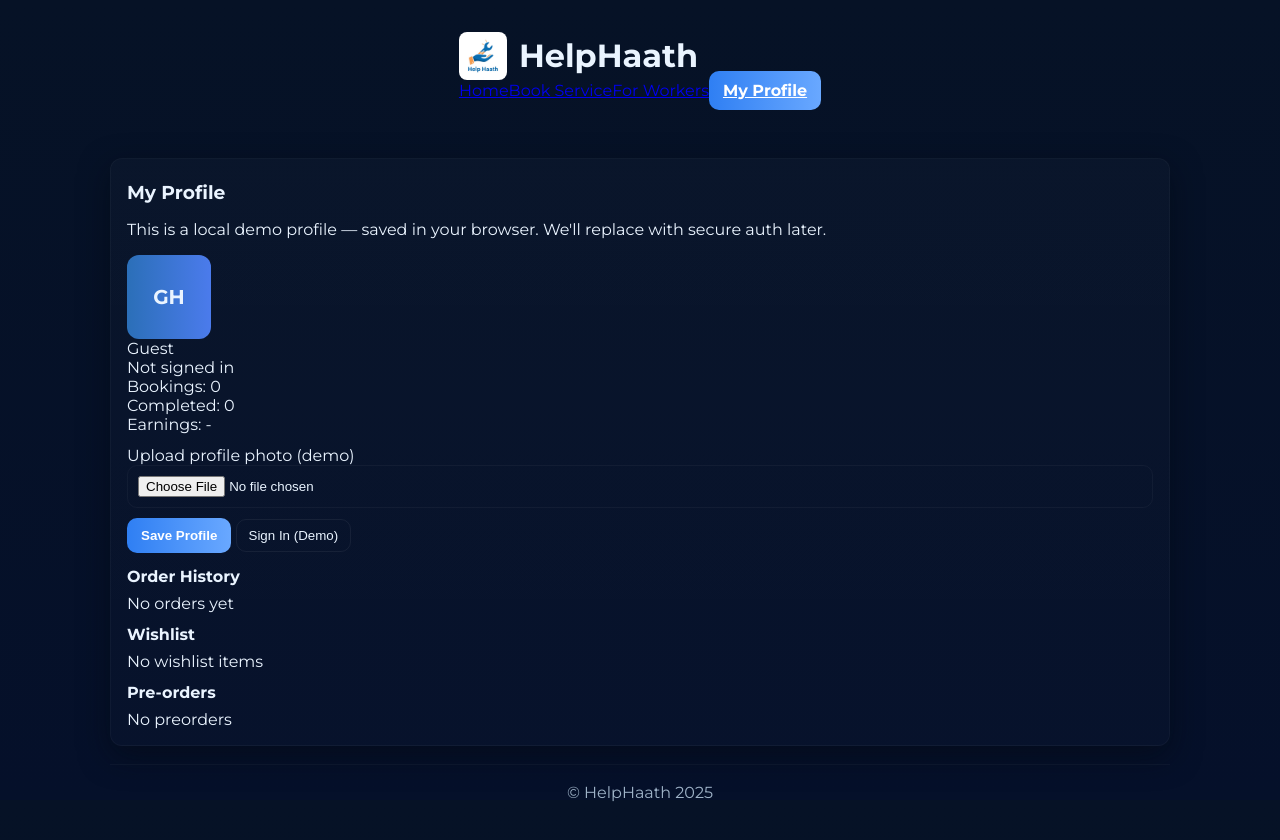
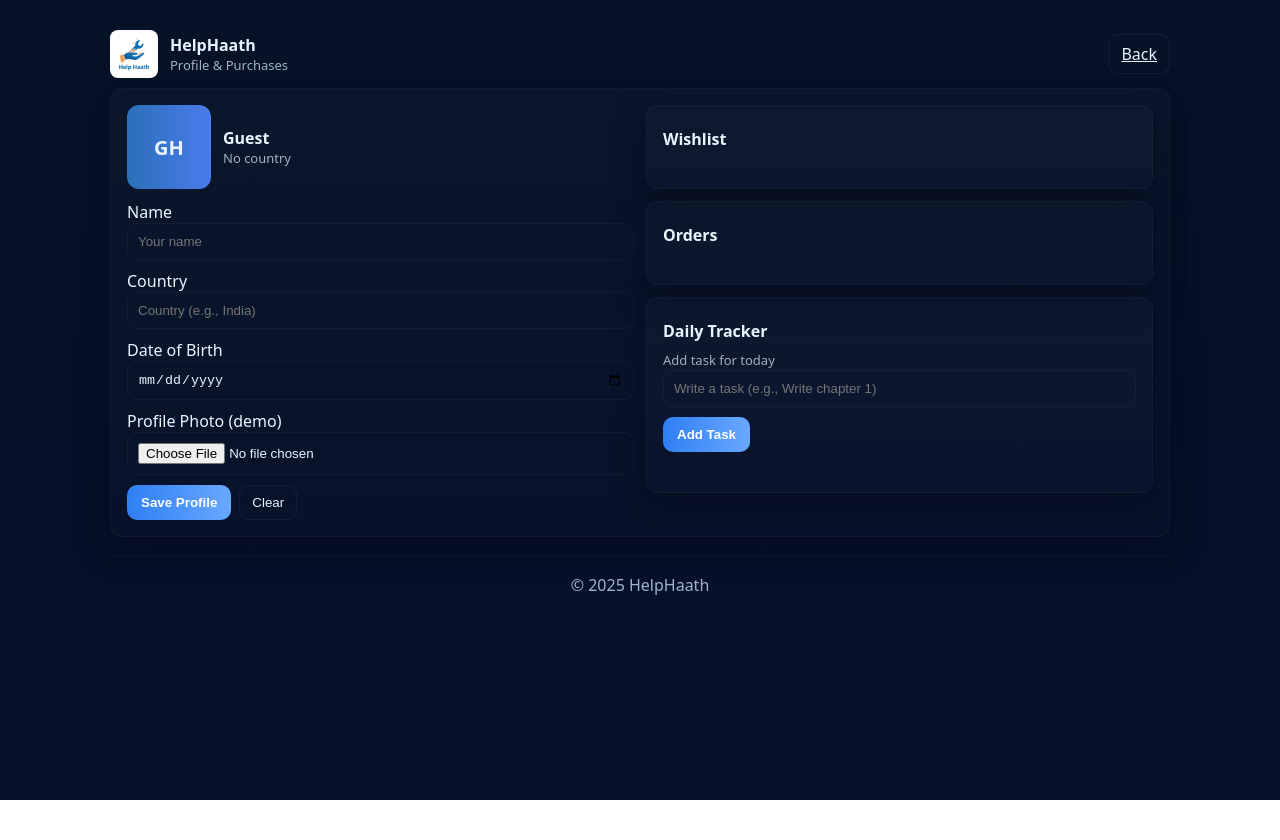
Before and after one commit to Helphaath/helphaath.github.io, a plain HTML site: page user.html in a window 1280 px wide. After the commit the page ends 800 px from the top, so only its background shows below. Drawn offline with Linux system fonts and the light colour scheme.

Commit message:
Update user.html

```diff
--- a/user.html
+++ b/user.html
@@ -2,121 +2,79 @@
 <html lang="en">
 <head>
   <meta charset="utf-8" />
+  <title>HelpHaath — Profile</title>
   <meta name="viewport" content="width=device-width,initial-scale=1" />
-  <title>My Profile — HelpHaath</title>
-  <link rel="icon" href="logo.png">
-  <link href="https://fonts.googleapis.com/css2?family=Montserrat:wght@400;600;700&display=swap" rel="stylesheet">
-  <link rel="stylesheet" href="style.css">
+  <link rel="stylesheet" href="style.css" />
 </head>
 <body>
+  <div class="container">
     <header class="header">
-    <div class="container header-inner">
-      <div class="brand"><img src="logo.png" alt=""><h1>HelpHaath</h1></div>
-      <nav class="navlinks"><a href="index.html">Home</a><a href="service.html">Book Service</a><a href="worker.html">For Workers</a><a href="user.html" class="btn">My Profile</a></nav>
+      <div class="brand">
+        <img src="logo.png" alt="HelpHaath" onerror="this.style.display='none'"/>
+        <div>
+          <div style="font-weight:800">HelpHaath</div>
+          <div class="small-muted">Profile & Purchases</div>
         </div>
+      </div>
+      <nav>
+        <a class="btn-ghost" href="index.html">Back</a>
+      </nav>
     </header>
 
-  <main class="container" style="padding-top:28px">
-    <section class="card">
-      <h3>My Profile</h3>
-      <p class="smallmuted">This is a local demo profile — saved in your browser. We'll replace with secure auth later.</p>
-
-      <div class="profile-panel" style="margin-top:12px">
-        <div class="avatar" id="profile-avatar">GH</div>
-        <div class="profile-meta">
-          <div id="profile-name">Guest</div>
-          <div id="profile-role" class="smallmuted">Not signed in</div>
-          <div class="stat-row">
-            <div class="stat" id="profile-bookings">Bookings: 0</div>
-            <div class="stat" id="profile-completed">Completed: 0</div>
-            <div class="stat" id="profile-earnings">Earnings: -</div>
+    <main>
+      <section class="card grid-2">
+        <div>
+          <div style="display:flex;gap:12px;align-items:center">
+            <div id="profile-avatar" class="avatar">GH</div>
+            <div>
+              <div id="profile-name-display" style="font-weight:800">Guest</div>
+              <div id="profile-country-display" class="small-muted">No country</div>
+            </div>
           </div>
 
           <div style="margin-top:12px">
-            <label class="smallmuted">Upload profile photo (demo)</label>
-            <input id="upload-photo" type="file" accept="image/*" class="input" />
-            <button class="btn" id="btn-save-profile">Save Profile</button>
-            <button class="btn-ghost" id="btn-signin-demo">Sign In (Demo)</button>
-            <button class="btn-ghost" id="btn-signout-demo" style="display:none">Sign Out</button>
+            <label>Name</label>
+            <input id="profile-name" class="input" placeholder="Your name" />
+            <label>Country</label>
+            <input id="profile-country" class="input" placeholder="Country (e.g., India)" />
+            <label>Date of Birth</label>
+            <input id="profile-dob" type="date" class="input" />
+            <label>Profile Photo (demo)</label>
+            <input id="profile-photo" type="file" accept="image/*" class="input" />
+            <div style="display:flex;gap:8px">
+              <button id="save-profile" class="btn">Save Profile</button>
+              <button id="clear-profile" class="btn-ghost">Clear</button>
             </div>
           </div>
         </div>
 
-      <div style="margin-top:14px">
-        <h4>Order History</h4>
-        <div id="orders-list" style="margin-top:8px"></div>
+        <div>
+          <div class="card" style="margin-bottom:12px">
+            <h4>Wishlist</h4>
+            <div id="wishlist-area" class="card-scroll small-muted" style="padding:8px"></div>
           </div>
 
-      <div style="margin-top:12px">
-        <h4>Wishlist</h4>
-        <div id="wishlist-list" style="margin-top:8px"></div>
+          <div class="card" style="margin-bottom:12px">
+            <h4>Orders</h4>
+            <div id="orders-area" class="card-scroll small-muted" style="padding:8px"></div>
           </div>
 
-      <div style="margin-top:12px">
-        <h4>Pre-orders</h4>
-        <div id="preorders-list" style="margin-top:8px"></div>
+          <div class="card">
+            <h4>Daily Tracker</h4>
+            <div>
+              <label class="small-muted">Add task for today</label>
+              <input id="tracker-input" class="input" placeholder="Write a task (e.g., Write chapter 1)" />
+              <div style="display:flex;gap:8px"><button id="add-task" class="btn">Add Task</button></div>
+              <div style="height:8px"></div>
+              <div id="tracker-list" class="card-scroll" style="max-height:180px;padding:8px"></div>
+            </div>
+          </div>
         </div>
       </section>
 
-    <footer class="footer">
-      <div>© HelpHaath 2025</div>
-    </footer>
+      <footer class="footer">© 2025 HelpHaath</footer>
     </main>
-
-  <script>
-    // small inline helper for user page (photo, save, render preorders)
-    function renderProfileExtrasLocal(){
-      // orders & wishlist & preorders handled by script.js functions
-      const orders = JSON.parse(localStorage.getItem('hh_bookings')||'[]');
-      const el = document.getElementById('orders-list');
-      el && (el.innerHTML = orders.length ? orders.map(o=>`<div class="act">${o.workerName} • ${o.date} • ${o.status} • ${hh.formatPrice(o.priceUSD)}</div>`).join('') : '<div class="act">No orders yet</div>');
-      const wish = JSON.parse(localStorage.getItem('hh_wishlist')||'[]');
-      const wEl = document.getElementById('wishlist-list');
-      if(wEl){
-        if(!wish || wish.length===0) wEl.innerHTML = '<div class="act">No wishlist items</div>';
-        else {
-          const items = wish.map(id => {
-            const wk = (window.workers||[]).find(x=>x.id===id);
-            if(!wk) return '';
-            return `<div class="act">${wk.name} — ${wk.skill} — ${hh.formatPrice(wk.priceUSD)}</div>`;
-          }).join('');
-          wEl.innerHTML = items;
-        }
-      }
-      const pre = JSON.parse(localStorage.getItem('hh_preorders')||'[]');
-      const pEl = document.getElementById('preorders-list');
-      pEl && (pEl.innerHTML = pre.length ? pre.map(p=>`<div class="act">${p.email} • ${new Date(p.ts).toLocaleString()}</div>`).join('') : '<div class="act">No preorders</div>');
-    }
-
-    document.addEventListener('DOMContentLoaded', ()=>{
-      renderProfileExtrasLocal();
-    });
-
-    document.getElementById('upload-photo') && document.getElementById('upload-photo').addEventListener('change', function(e){
-      const f = e.target.files[0];
-      if(!f) return;
-      const reader = new FileReader();
-      reader.onload = function(ev){
-        const user = JSON.parse(localStorage.getItem('hh_user')||'null') || {name:'Guest',role:'Visitor'};
-        user.photo = ev.target.result;
-        localStorage.setItem('hh_user', JSON.stringify(user));
-        alert('Photo saved in demo profile (browser only)');
-        location.reload();
-      }
-      reader.readAsDataURL(f);
-    });
-
-    document.getElementById('btn-save-profile') && document.getElementById('btn-save-profile').addEventListener('click', ()=>{
-      const user = JSON.parse(localStorage.getItem('hh_user')||'null');
-      if(!user){ alert('Sign in first (Demo)'); return; }
-      const name = prompt('Update name', user.name || 'User');
-      if(!name) return;
-      user.name = name;
-      localStorage.setItem('hh_user', JSON.stringify(user));
-      alert('Profile saved locally (demo)');
-      location.reload();
-    });
-  </script>
+  </div>
 
   <script src="script.js"></script>
 </body>
```
Lines whose indentation alone changed are shown as unchanged.
